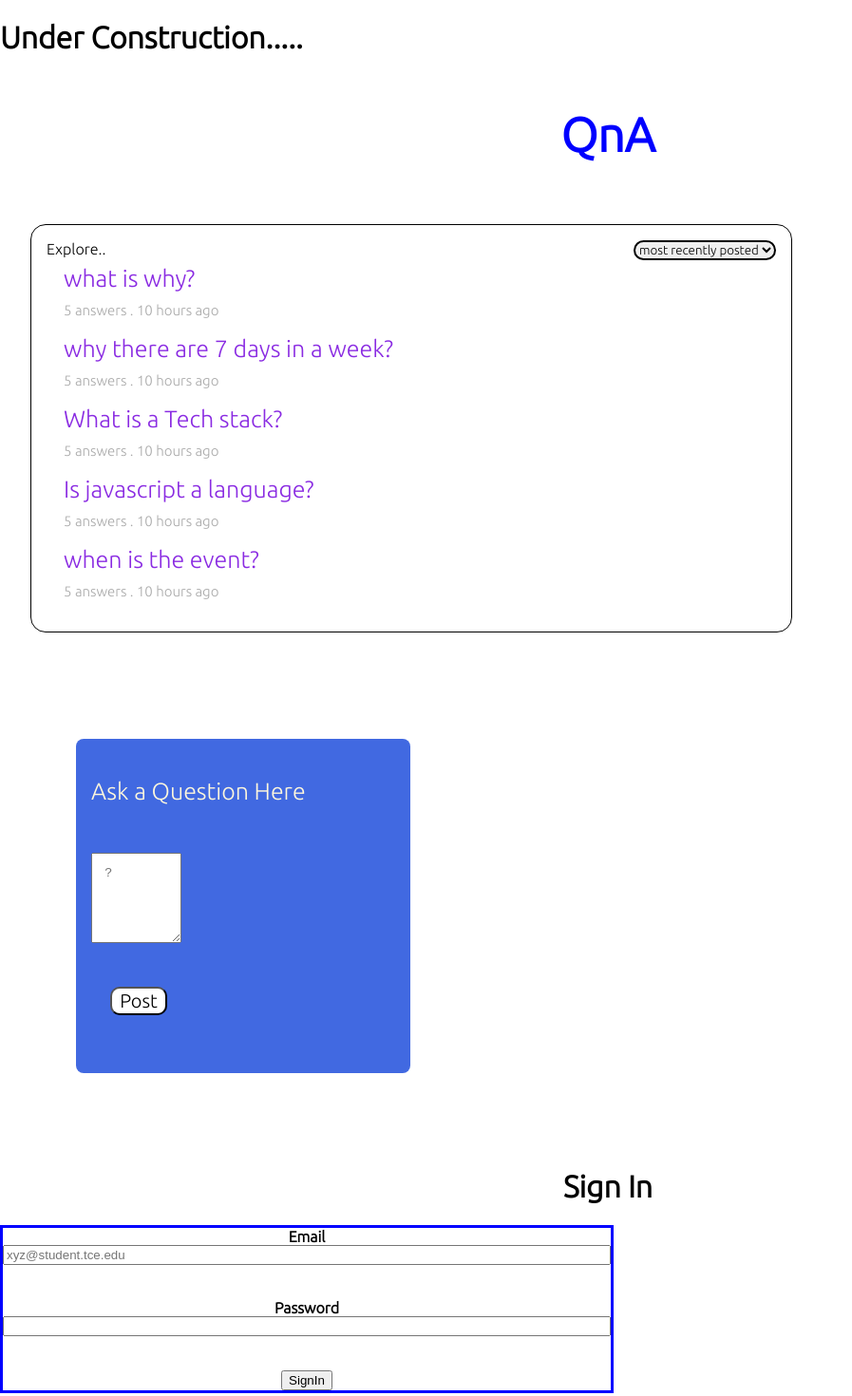
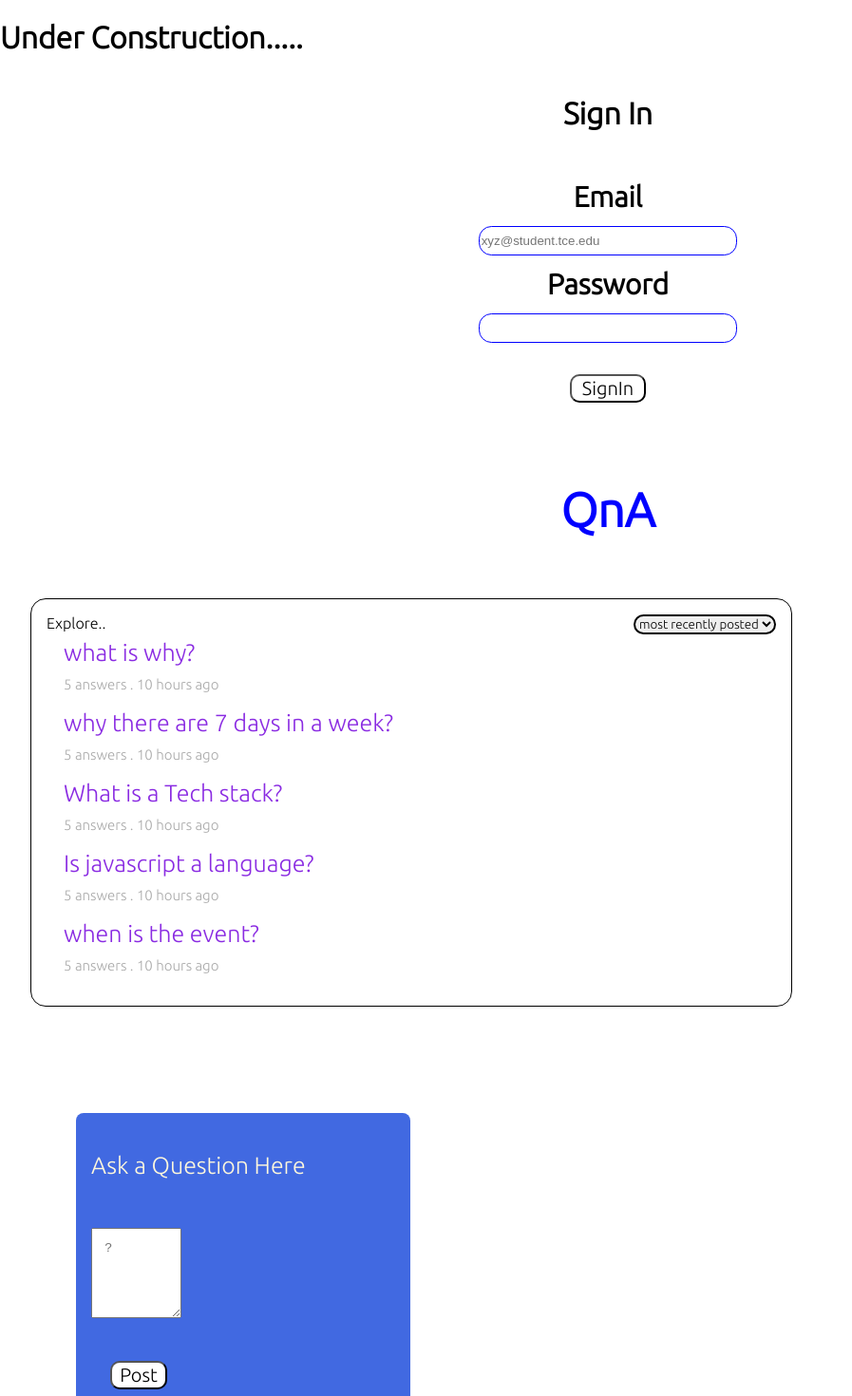
Before and after one commit to abishek-joshua/QnA, a React (Create React App) app: page / in a window 1280 px wide. Shown: the top 1470 px of the page at 95% size, without its empty margins (0-897 px from the left). Built offline with nearby package versions, Linux system fonts and the light colour scheme.

Commit message:
With Sathya's help....

```diff
--- a/src/App.js
+++ b/src/App.js
@@ -6,8 +6,10 @@ import SignIn from './Components/SignIn/SignIn';
 class App extends React.Component{
   render(){
     return(
+
       <div className="app">
         <h1><strong>Under Construction.....</strong></h1>
+        <SignIn />
         <h1 className="qna-title">QnA</h1>
 
         <div className="questions-box">
@@ -30,7 +32,7 @@ class App extends React.Component{
         </div>
 
         <Ask/>
-        <SignIn />
+
       </div>
     );
   }
--- a/src/Components/SignIn/SignIn.css
+++ b/src/Components/SignIn/SignIn.css
@@ -1,11 +1,39 @@
 .SignIn{
     text-align: center;
+    color: black;
 }
 
 .formDetails {
+    padding: 1em;
+    margin: em;
+    display: flex;
+    flex-direction: column;
     align-items: center;
-    display: grid;
-    border-style: solid;
-    border-color: blue;
-    width: 50%;
+
+    font-size: 30px;
+
 }
+
+.SignInButton {
+    font-family: 'Ubuntu';
+    font-size:20px;
+    height: 1.5em;
+    width: 4em;
+    border-radius: 0.5em;
+    background-color:white;
+    color: black;
+    margin: 1em;
+}
+
+.email-box,.password-box {
+    width: 20em;
+    border: 1.5px solid blue;
+    border-radius: 1em;
+    height: 2em;
+    margin: 1em;
+
+}
+
+input:focus{
+    outline: none;
+}
--- a/src/Components/SignIn/SignIn.js
+++ b/src/Components/SignIn/SignIn.js
@@ -6,11 +6,9 @@ const SignIn = () => {
         <div className="SignIn">
             <h1>Sign In</h1>
             <div className="formDetails">
-                <strong>Email</strong> <input type="email" placeholder="xyz@student.tce.edu"></input><br></br><br></br>
-                <strong>Password</strong> <input type="password"></input><br></br><br></br>
-                <div className='formButton'>
-                    <button>SignIn</button>
-                </div>
+                <strong>Email</strong> <input className="email-box" type="email" placeholder="xyz@student.tce.edu"></input>
+                <strong>Password</strong> <input className="password-box" type="password"></input>
+                <button className="SignInButton">SignIn</button>
             </div>
         </div>
     );
```
